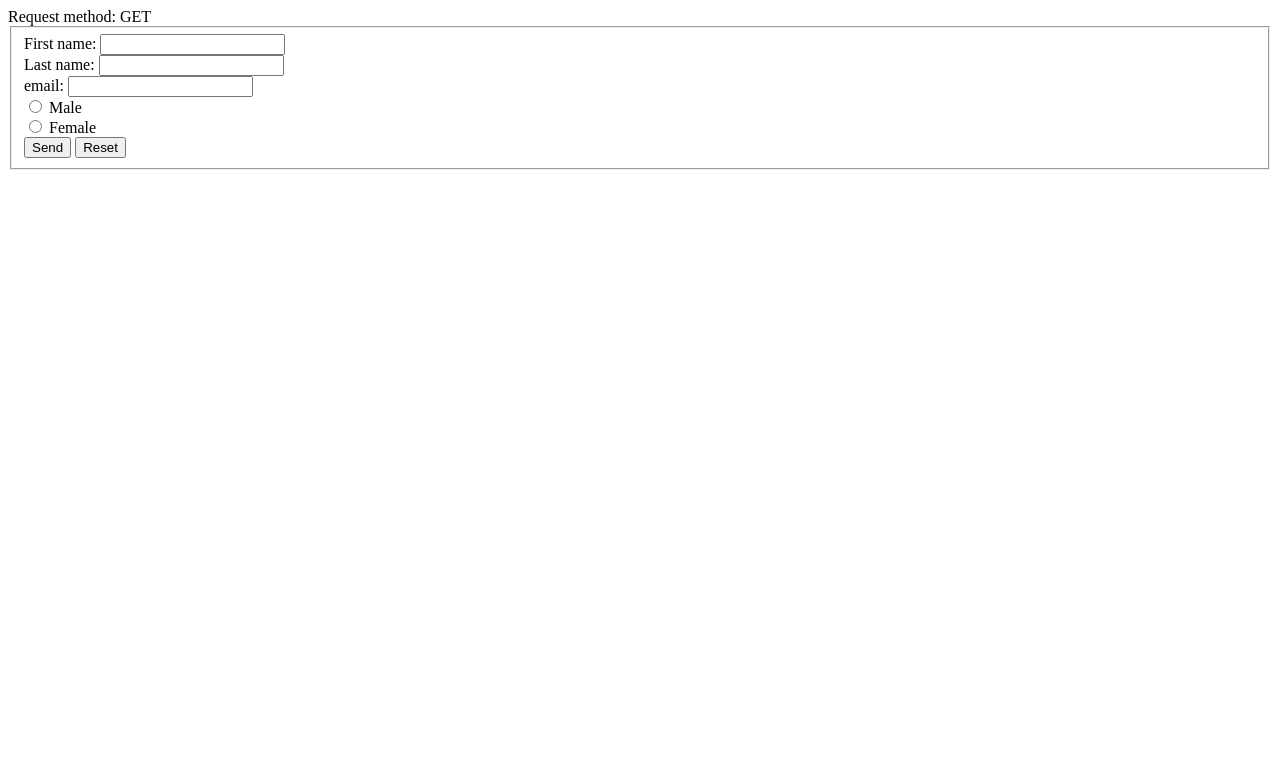
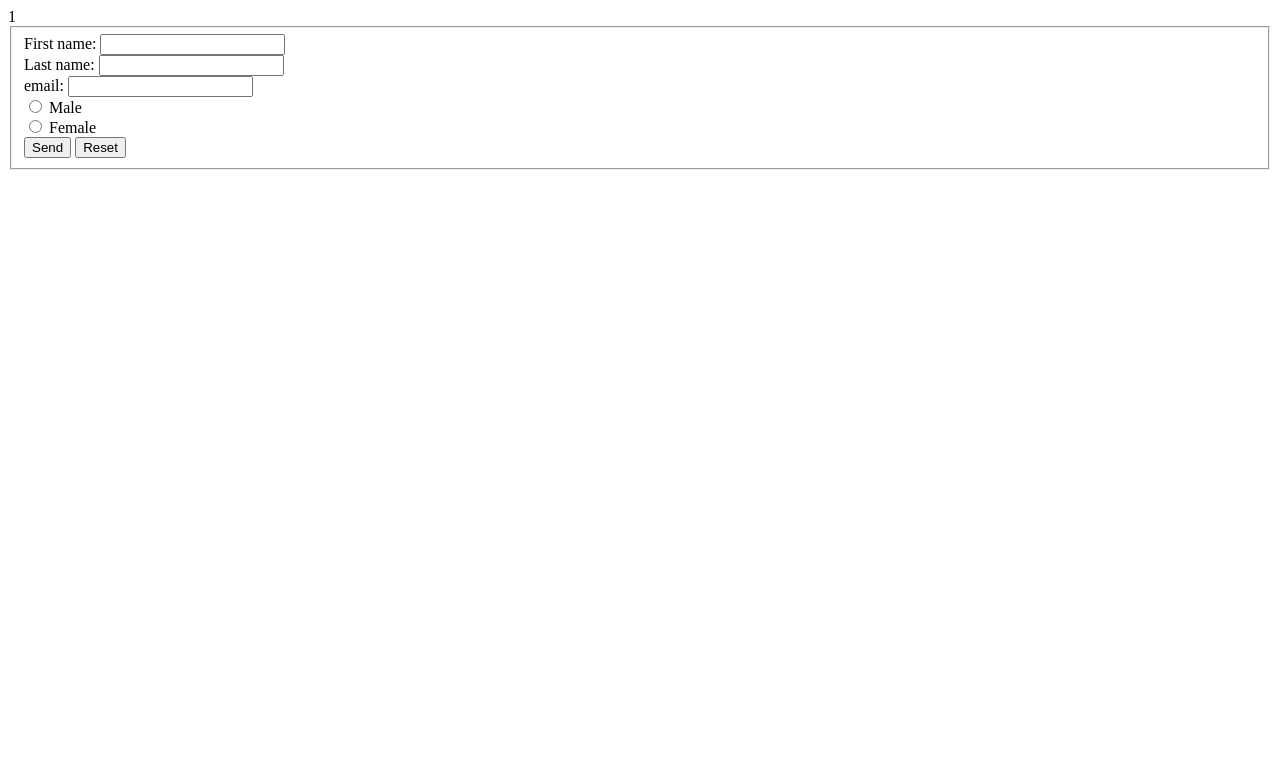
Before and after one commit to kaw393939/gitexample, a PHP site: page /form.php in a window 1280 px wide. Shown: the top 783 px of the page. Run offline with PHP 8.4, Linux system fonts and the light colour scheme.

Commit message:
added session

```diff
--- a/form.php
+++ b/form.php
@@ -1,4 +1,13 @@
-<?php echo 'Request method: ' . $_SERVER['REQUEST_METHOD'];
+<?php
+session_start();
+$_SESSION['page_count'] = 1;
+
+if(!isset($_SESSION['page_count'])) {
+  $_SESSION['page_count'] = $_SESSION['page_count'] + 1;
+}
+
+
+echo $_SESSION['page_count'] . '<br>';
 
 $form = '
 <FORM action="form.php" method="post">
```
